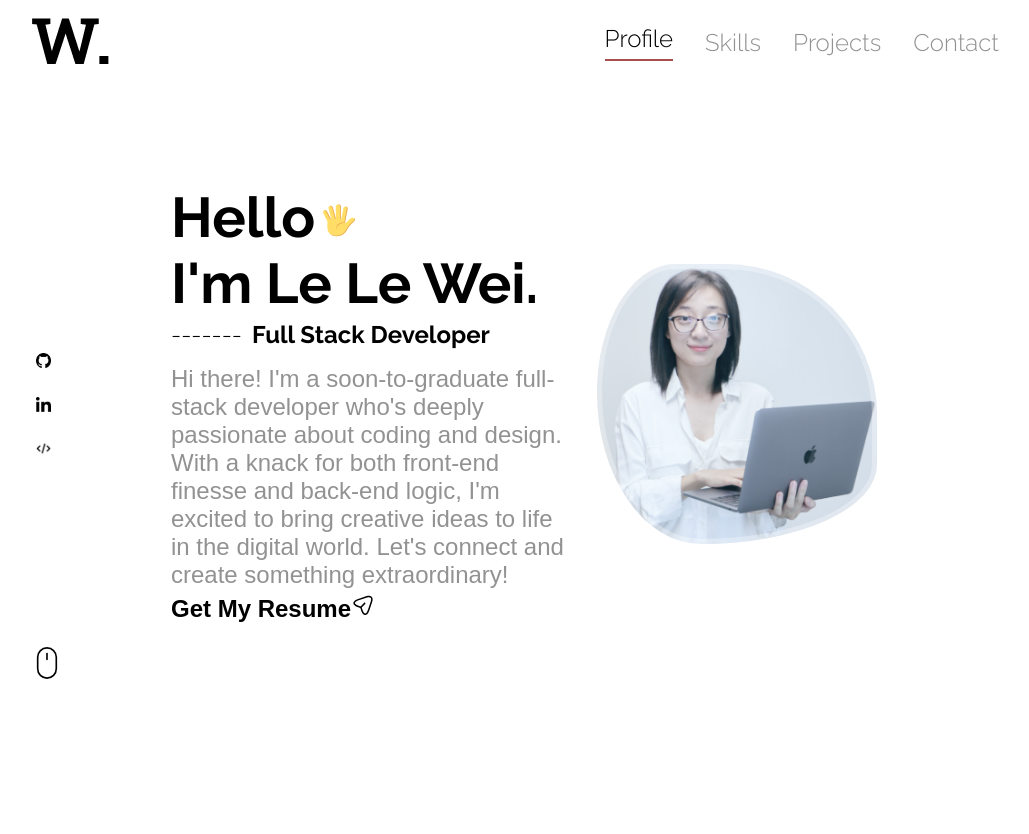
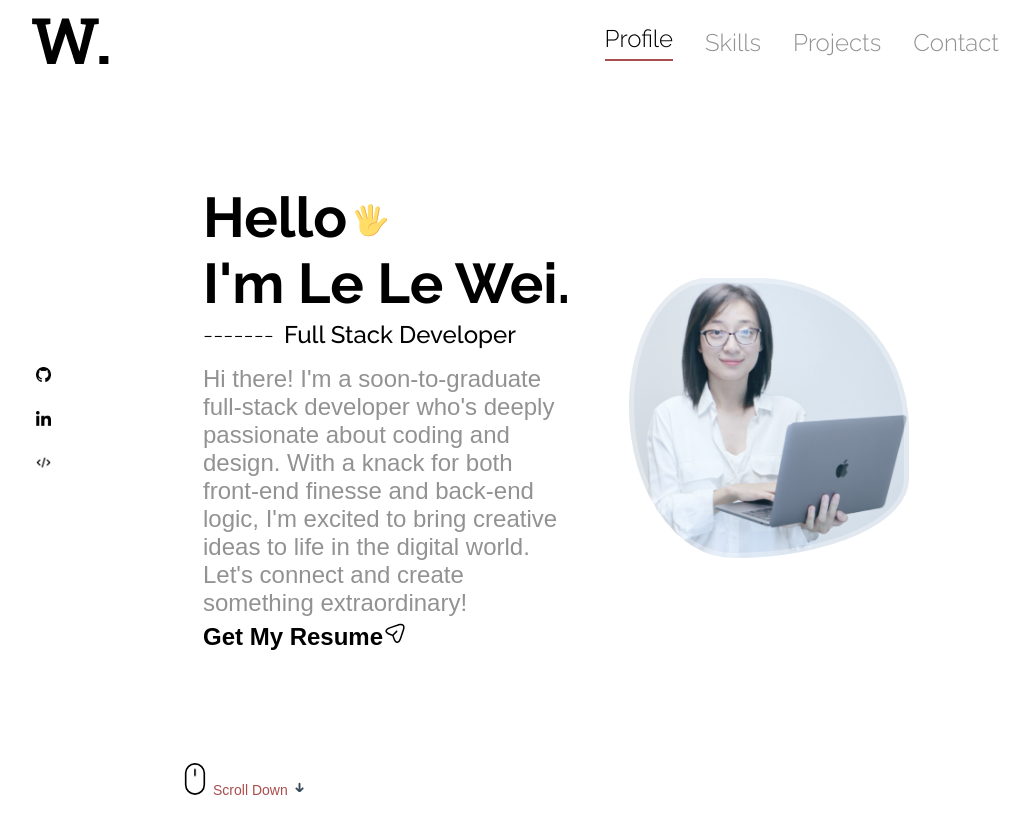
Before and after one commit to lelew66/Portfolio, a React (Create React App) app in the folder portfolio-app/: page / in a window 1280 px wide. Shown: the top 834 px of the page, without its empty margins (125-1154 px from the left). Before the commit the page ends 800 px from the top, so only its background shows below. Built offline with nearby package versions, Linux system fonts and the light colour scheme.

Commit message:
complete the home page

```diff
--- a/portfolio-app/src/App.css
+++ b/portfolio-app/src/App.css
@@ -8,7 +8,8 @@
   --subtitle-color:#E1E4E8;
   --container-color: #fff;
   --button-hover-color:#8CC7AF;
-
+  --text-color-1:#A84E4F;
+  --text-color-2:#8CC7AF;
   --body-font: "Roboto+Slab", sans-serif;
   --header-font:"Raleway", sans-serif;
 
--- a/portfolio-app/src/components/home/ScrollDown.jsx
+++ b/portfolio-app/src/components/home/ScrollDown.jsx
@@ -41,6 +41,8 @@ const ScrollDown = () => {
                 }}
                 ></path>
               </svg>
+              <span className="home_scroll-name">Scroll Down</span>
+              <img src="/icons/arrowdown.png" alt="arrown-dowm"  className='home__scroll-down'/>
         </a>
     </div>
   )
--- a/portfolio-app/src/components/home/home.css
+++ b/portfolio-app/src/components/home/home.css
@@ -1,3 +1,6 @@
+.home__container {
+    row-gap:7rem;
+}
 .social-icons{
     width: 15px;
     height: auot;
@@ -6,7 +9,7 @@
 .home__content {
     grid-template-columns: 116px repeat(2,1fr);
     padding-top:5.5rem;
-    column-gap: 1.5rem;
+    column-gap: 3.5rem;
     align-items: center;
 
 }
@@ -29,7 +32,7 @@
 .home__subtitle{
     position: relative;
     font-size: var(--h3-font-size);
-    font-weight: var(--font-bold);
+    font-weight: var(--font-medium);
     /* padding-left: 5.0rem; */
     font-family:var(--header-font);
     margin-bottom: var( --mb-1);
@@ -79,3 +82,111 @@
     }
 
 }
+.home__srcoll{
+    margin-left: 9.25rem;
+
+}
+.home_srcoll-button{
+    display: block;
+    align-items: center;
+    justify-content: center;
+}
+
+.wheel {
+    animation: scroll 2s ease infinite;
+}
+@keyframes scroll{
+    0% {
+        transfor: translateY(0);
+    }
+    30% {
+        transform: translateY(3.75rem);
+    }
+}
+.home_scroll-name{
+    display: inline-block;
+    line-height: 32px;
+    font-size: var( --smaller-font-size);
+    font-family:var(--body-font);
+    font-weight: var( --font-normal);
+    color:var( --text-color-1);
+    margin-right: var(--mb-0-25);
+    margin-left: 2px;
+}
+
+.home__scroll-down{
+    width: 15px;
+    height: auto;
+    justify-content:end;
+}
+
+@media screen and (max-width: 992px) {
+    .home__content {
+        grid-template-columns: 100px repeat(2,1fr);
+        column-gap: 1.25rem ;
+    }
+    .home__hand{
+        width: 26px;
+        height: 26px;
+    }
+    .home__subtitle{
+        padding-left: 0;
+        margin-bottom: var( --mb-1);
+    }
+    .home__subtitle::before{
+        content:"---"
+    }
+    .home__descritpion{
+        max-width: initial;
+        margin-bottom: var(--mb-2-5);
+    }
+    .home__img{
+        width: 250px;
+        height: 250px;
+        box-shadow:  inset 0 0 0 3px rgb(255 255 255 /30%);
+    }
+    .home__srcoll{
+        margin-left: 7.25rem;
+
+    }
+    .home__container {
+        row-gap:5rem;
+    }
+    .home__descritpion{
+
+        margin-bottom: 10px;
+    }
+  }
+  @media screen and (max-width: 768px) {
+    .home__content {
+        grid-template-columns: 0.5fr 2fr;
+        padding-top: 3.5rem;
+    }
+    .home__img{
+        order:initial;
+        justify-self: initial;
+    }
+    .home__data{
+        grid-column: 1/3;
+    }
+    .home_img{
+        width: 200px;
+        height: 200px;
+        box-shadow:  inset 0 0 0 2px rgb(255 255 255 /30%);
+    }
+    .home__srcoll{
+        display: none;
+    }
+
+  }
+
+  @media screen and (max-width: 350px) {
+.home__img{
+    width: 180px;
+    height: 180px;
+}
+.home__hand{
+    width: 22px;
+    height: 22px;
+}
+  }
```
Also changed, not shown: portfolio-app/public/icons/arrowdown.png (added).
